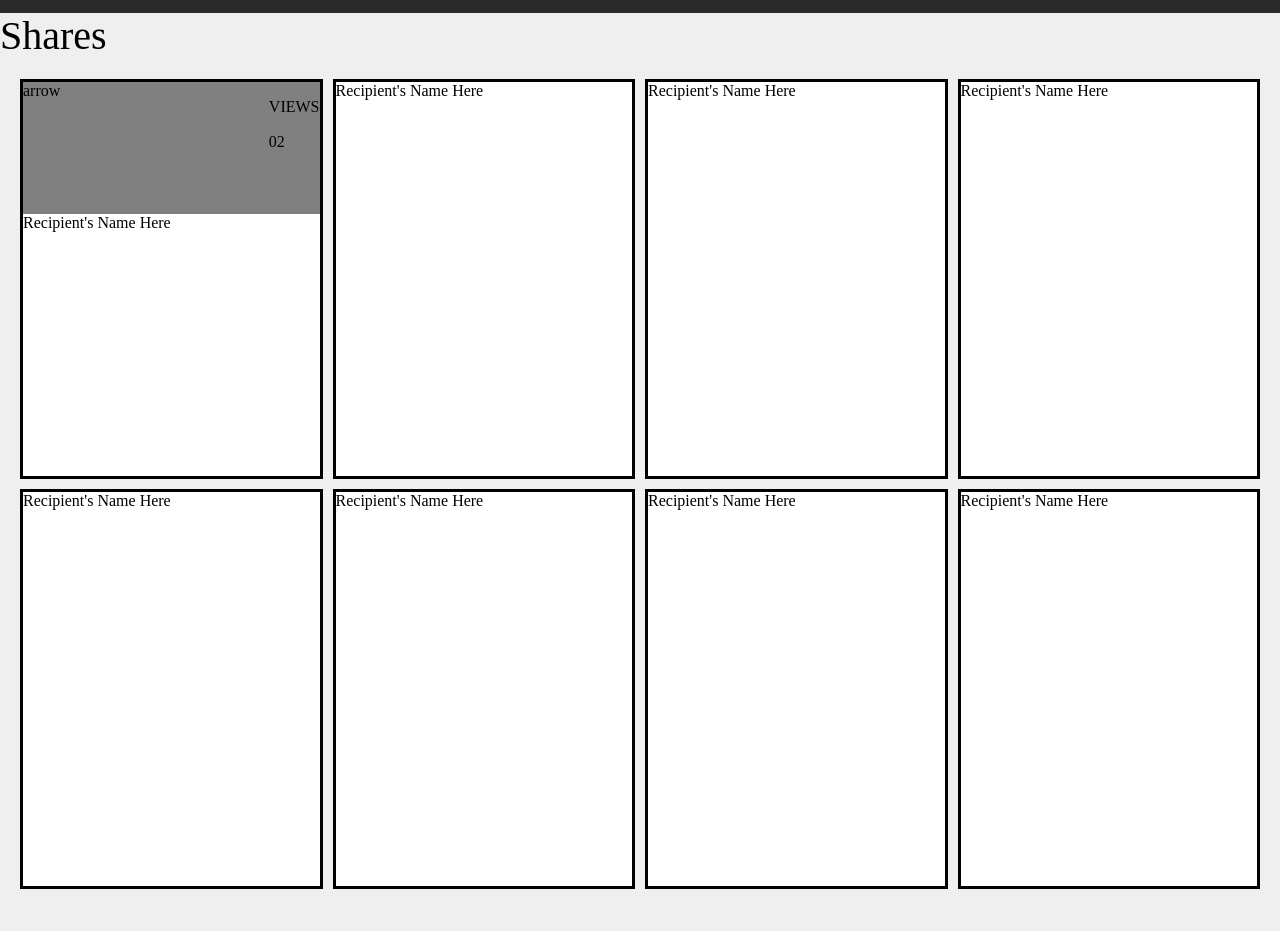
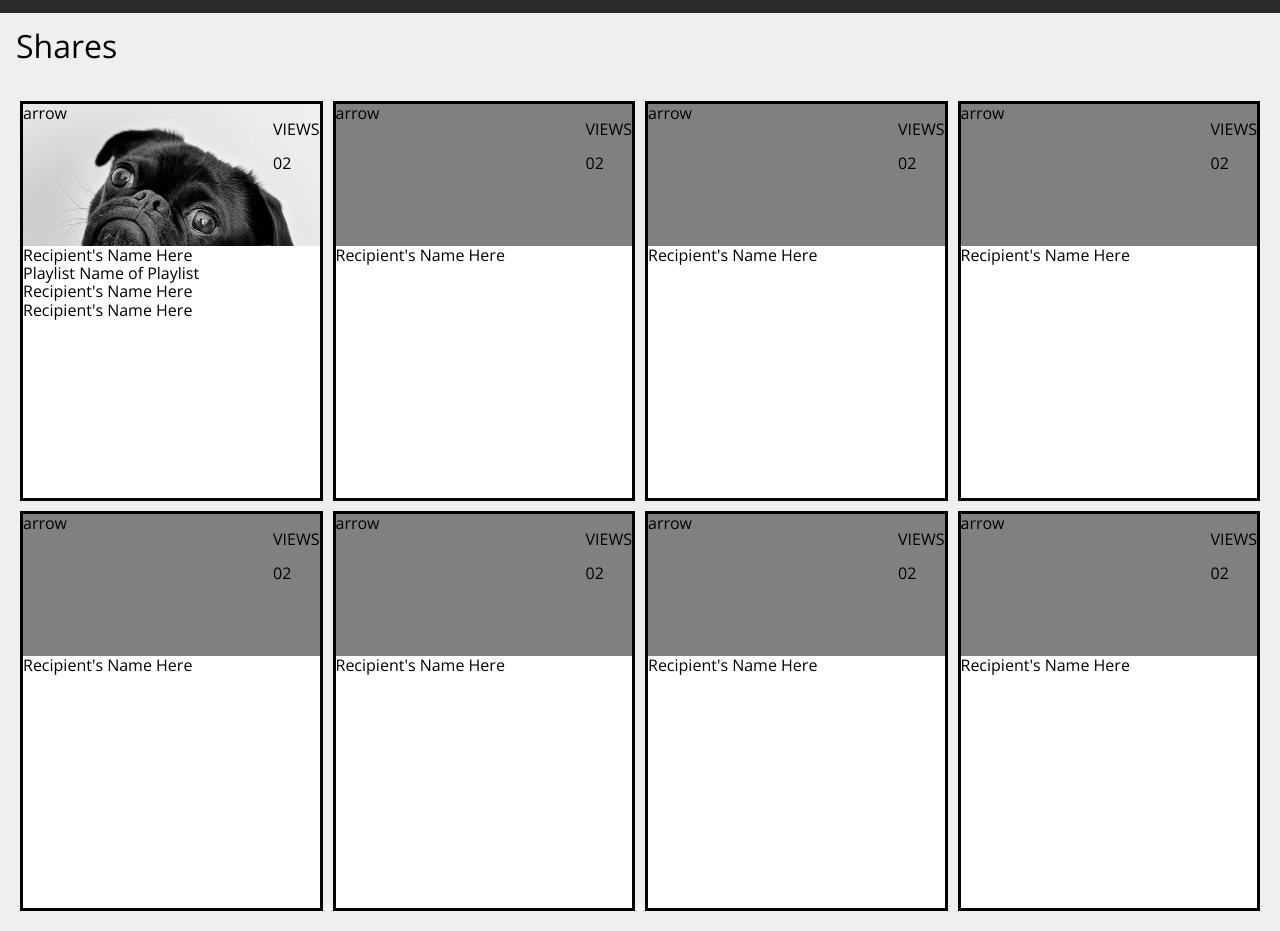
Before and after one commit to colev1/cv-comp-challenge-2, a plain HTML site: page index.html in a window 1280 px wide. Shown: the part 158-1089 px from the top of the page. Drawn offline with nearby package versions, Linux system fonts and the light colour scheme.

Commit message:
Create boxes and begin grid styling

```diff
--- a/index.html
+++ b/index.html
@@ -5,6 +5,7 @@
   <link rel="stylesheet" type="text/css" href="normalize.css">
   <link rel="stylesheet" type="text/css" href="style.css">
   <meta name="viewport" content="width=device-width, initial-scale=1">
+  <link href="https://fonts.googleapis.com/css?family=Open+Sans" rel="stylesheet">
 </head>
 <body>
   <header class="nav-bar">
@@ -25,6 +26,30 @@
     </section>
     <section class="card-container">
       <div class = "cards card1">
+        <section class="card-top top1">
+          <article class="round-arrow">
+            arrow
+          </article>
+          <article class="views">
+            <p>VIEWS </p>
+            <p> 02 </p>
+          </article>
+        </section>
+        <article class="card-bottom-container">
+          <section class="bottom b1">Recipient's Name Here
+          </section>
+          <section class="bottom b2">
+            Playlist
+            Name of Playlist
+          </section>
+          <section class="bottom b3">Recipient's Name Here
+          </section>
+          <section class="bottom b4">Recipient's Name Here
+          </section>
+        </article>
+
+      </div>
+      <div class = "cards card2">
         <section class="card-top">
           <article class="round-arrow">
             arrow
@@ -39,26 +64,102 @@
         </article>
 
       </div>
-      <div class = "cards card2">
-        Recipient's Name Here
       </div>
       <div class = "cards card3">
+        <section class="card-top">
+          <article class="round-arrow">
+            arrow
+          </article>
+          <article class="views">
+            <p>VIEWS </p>
+            <p> 02 </p>
+          </article>
+        </section>
+        <article class="card-bottom">
           Recipient's Name Here
+        </article>
+
+      </div>
       </div>
       <div class = "cards card4">
+        <section class="card-top">
+          <article class="round-arrow">
+            arrow
+          </article>
+          <article class="views">
+            <p>VIEWS </p>
+            <p> 02 </p>
+          </article>
+        </section>
+        <article class="card-bottom">
           Recipient's Name Here
+        </article>
+
+      </div>
       </div>
       <div class = "cards card5">
+        <section class="card-top">
+          <article class="round-arrow">
+            arrow
+          </article>
+          <article class="views">
+            <p>VIEWS </p>
+            <p> 02 </p>
+          </article>
+        </section>
+        <article class="card-bottom">
           Recipient's Name Here
+        </article>
+
+      </div>
       </div>
       <div class = "cards card6">
+        <section class="card-top">
+          <article class="round-arrow">
+            arrow
+          </article>
+          <article class="views">
+            <p>VIEWS </p>
+            <p> 02 </p>
+          </article>
+        </section>
+        <article class="card-bottom">
           Recipient's Name Here
+        </article>
+
+      </div>
       </div>
       <div class = "cards card7">
+        <section class="card-top">
+          <article class="round-arrow">
+            arrow
+          </article>
+          <article class="views">
+            <p>VIEWS </p>
+            <p> 02 </p>
+          </article>
+        </section>
+        <article class="card-bottom">
           Recipient's Name Here
+        </article>
+
+      </div>
       </div>
       <div class = "cards card8">
+        <section class="card-top">
+          <article class="round-arrow">
+            arrow
+          </article>
+          <article class="views">
+            <p>VIEWS </p>
+            <p> 02 </p>
+          </article>
+        </section>
+        <article class="card-bottom">
           Recipient's Name Here
+        </article>
+
+      </div>
       </div>
     </section>
   </main>
--- a/style.css
+++ b/style.css
@@ -1,21 +1,25 @@
 body{
+  font-family: 'Open Sans', sans-serif;
   padding: 0;
 }
 
 .nav-bar{
+  background-color: #2b2b2b;
+  box-sizing: border-box;
+  color: white;
   display: flex;
   flex-direction: row;
   justify-content: space-between;
+  overflow: scroll;
+  position: fixed;
+  top: 0;
   width: 100%;
-  background-color: #2b2b2b;
-  color: white;
-  box-sizing: border-box;
 }
 
 /*left nav bar */
 .left-nav{
+  align-items: flex-end;
   display: flex;
-  align-items: flex-end;
   margin-bottom: 1rem;
 }
 
@@ -44,11 +48,14 @@ body{
 }
 
 .shares{
-  font-size: 40px;
+  font-size: 2rem;
+  padding: 16px;
 }
+
+
 /*bottom card display area*/
 .card-display-area{
-  margin: 0;
+  margin-top: 170px;
   padding: 0;
   background-color: #efefef;
   height: 1000px;
@@ -68,7 +75,7 @@ body{
   border: solid black;
   background-color: white;
   display: grid;
-  grid-template-rows: 1fr 2fr;
+  grid-template-rows: 1fr 1.78fr;
 }
 
 .card-top{
@@ -76,10 +83,15 @@ body{
   display: flex;
   justify-content: space-between;
 }
-fsd
 
+.top1{
+  background-image: URL("pics/pug.jpg");
+  background-size: cover;
+}
 
-
+.pug{
+  height: 50%;
+}
 
 
 @media screen and (max-width: 600px){
```
Also changed, not shown: pics/pug.jpg (added), 1 other file. Lines whose indentation alone changed are shown as unchanged.
